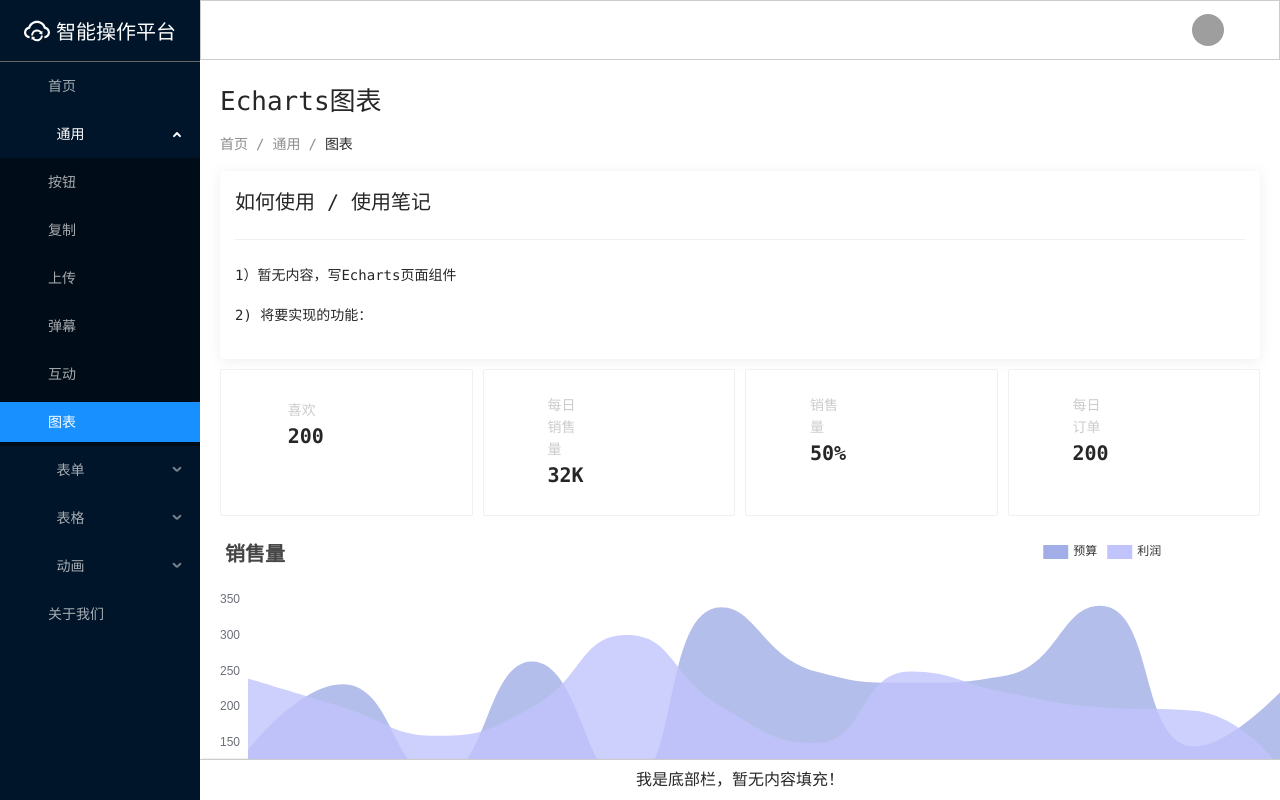
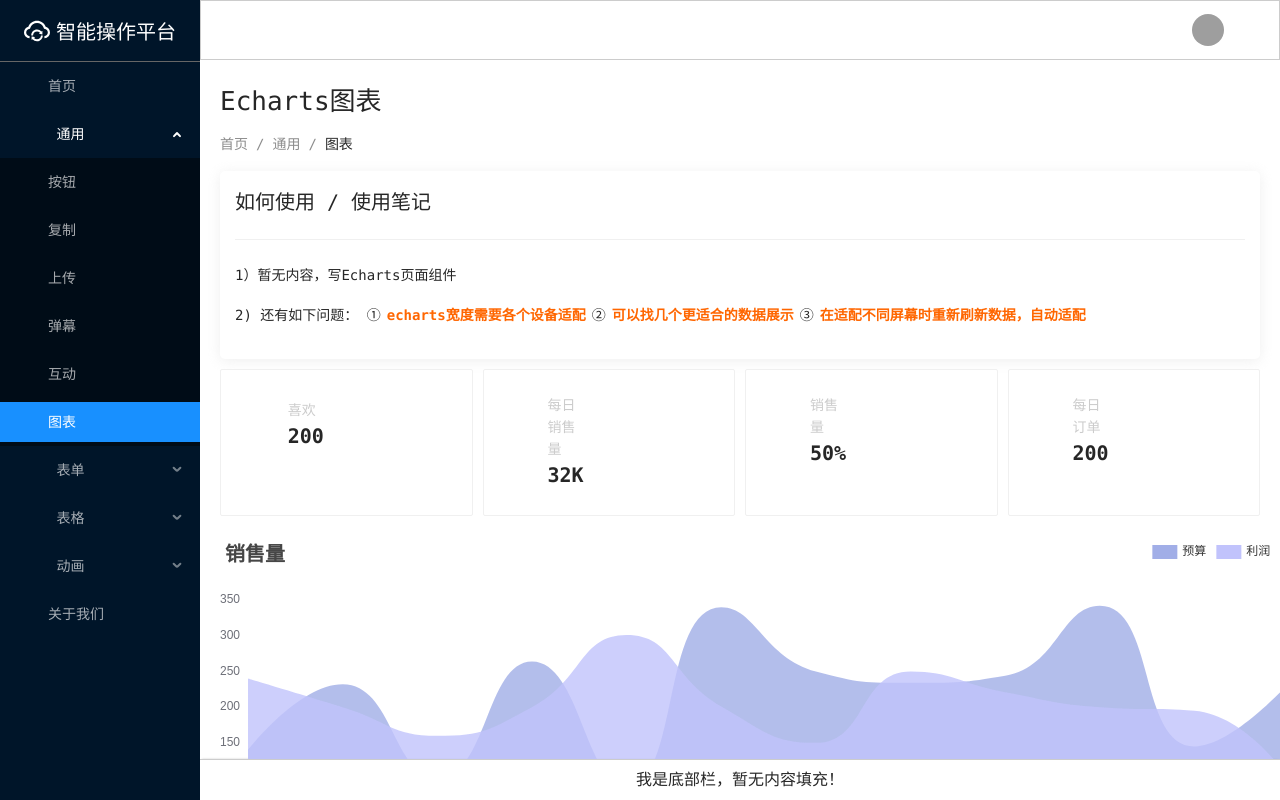
Before and after one commit to houzhikai/resume, a React (Create React App) app: page /#/public/charts in a window 1280 px wide. Built offline with nearby package versions, Linux system fonts and the light colour scheme; grey boxes are pictures that could not be loaded.

Commit message:
echarts遗留的问题

```diff
--- a/src/views/PublicView/charts/components/echarts.tsx
+++ b/src/views/PublicView/charts/components/echarts.tsx
@@ -21,7 +21,7 @@ const Echarts = () => {
       },
       legend: {
         data: [{ name: '预算', icon: 'rect' }, { name: '利润', icon: 'rect' }],
-        left: '75%'
+        left: '85%'
       },
       toolbox: {
         show: false,
--- a/src/views/PublicView/charts/index.tsx
+++ b/src/views/PublicView/charts/index.tsx
@@ -1,6 +1,6 @@
 import React from 'react';
 import CustomBreadcrumb from '../../../components/CustomBreadcrumb';
-import { DescribeP, DIV } from '../../../components/Div';
+import { DescribeP, DIV, KeyTag } from '../../../components/Div';
 import UseIntroduce from '../../../components/UseIntroduce';
 import Echarts from './components/echarts';
 import Header from './components/header';
@@ -9,9 +9,10 @@ const Charts = () => {
   const describe = <div>
     <DescribeP>
       <DIV>1）暂无内容，写Echarts页面组件</DIV>
-      <DIV>2) 将要实现的功能：
-        {/* ①<KeyTag>选择 用户或者 仅内容，展示不同的弹幕类型</KeyTag>
-        ②<KeyTag>关闭弹幕开关， 没有关闭弹幕</KeyTag> */}
+      <DIV>2) 还有如下问题：
+        ①<KeyTag>echarts宽度需要各个设备适配</KeyTag>
+        ②<KeyTag>可以找几个更适合的数据展示</KeyTag>
+        ③<KeyTag>在适配不同屏幕时重新刷新数据，自动适配</KeyTag>
       </DIV>
     </DescribeP>
   </div>;
```
